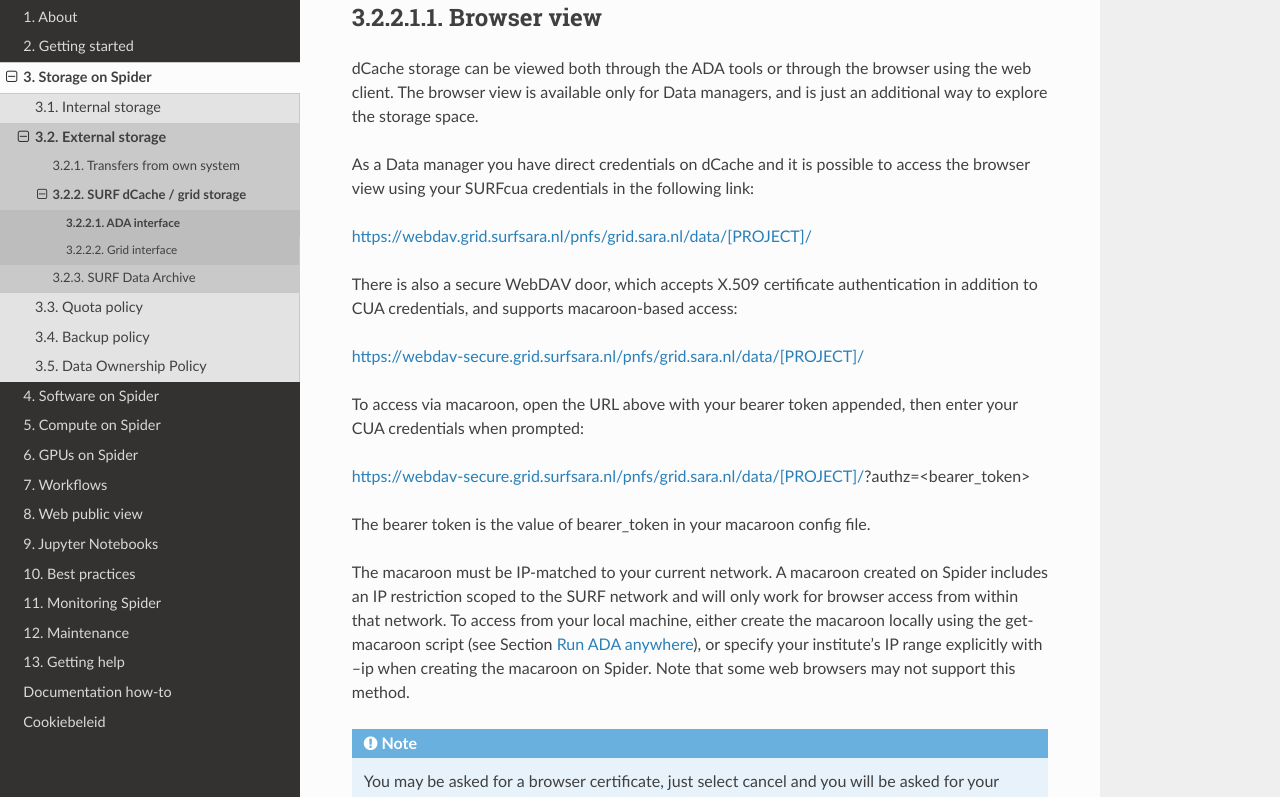
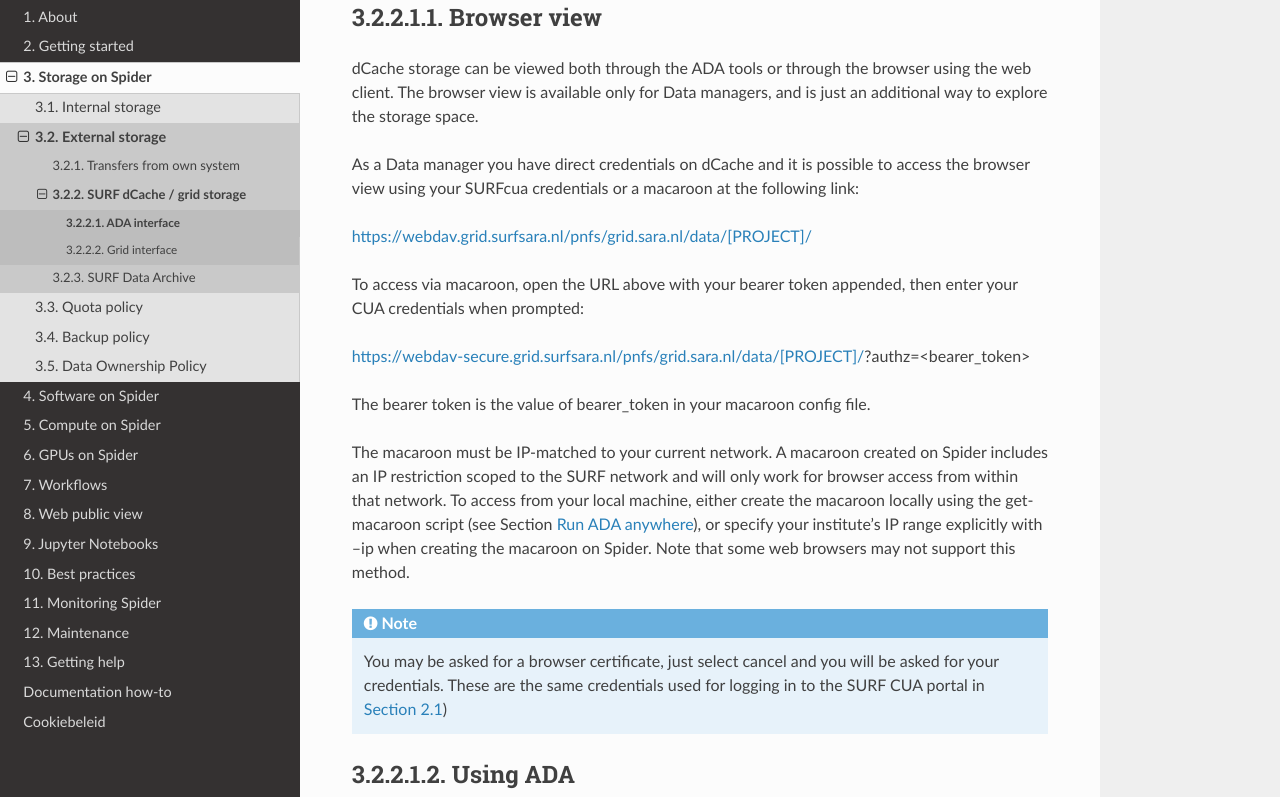
Before and after one commit to sara-nl/spiderdocs, a Sphinx documentation site: the page built from source/Pages/storage/ada-interface.rst, in a window 1280 px wide and 900 px high, scrolled down 773 px, cut to the strip 103-900 px from the top of the window. Built offline with Sphinx 7.4.7 and the Read the Docs theme 3.1.0, drawn with Linux system fonts in a browser that asks for light colours.

Commit message:
remove webdav secure door

```diff
--- a/source/Pages/storage/ada-interface.rst
+++ b/source/Pages/storage/ada-interface.rst
@@ -31,14 +31,9 @@
 using the web client. The browser view is available only for Data managers, and is just an additional way to explore the storage
 space.
 
-As a Data manager you have direct credentials on dCache and it is possible
-to access the browser view using your SURFcua credentials in the following link:
+As a Data manager you have direct credentials on dCache and it is possible to access the browser view using your SURFcua credentials or a macaroon at the following link:
 
 https://webdav.grid.surfsara.nl/pnfs/grid.sara.nl/data/[PROJECT]/
-
-There is also a secure WebDAV door, which accepts X.509 certificate authentication in addition to CUA credentials, and supports macaroon-based access:
-
-https://webdav-secure.grid.surfsara.nl/pnfs/grid.sara.nl/data/[PROJECT]/
 
 To access via macaroon, open the URL above with your bearer token appended, then enter your CUA credentials when prompted:
 
```
